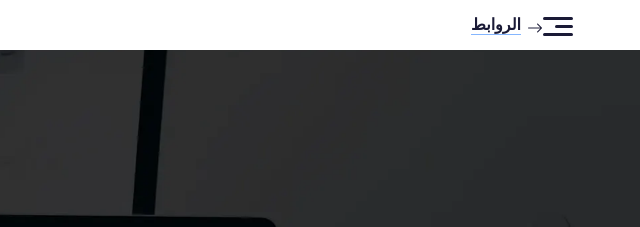
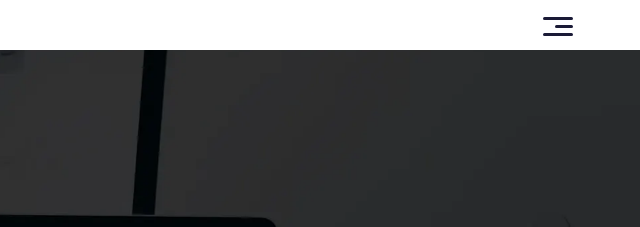
Before and after one commit to omarHayane/my-portfolio, a plain HTML site: page index.html in a window 1280 px wide. Shown: the top 227 px of the page, 625-1265 px from the left. Drawn offline with Linux system fonts and the light colour scheme; files whose address does not match are found by name.

Commit message:
edit links in header

```diff
--- a/css/main.css
+++ b/css/main.css
@@ -132,19 +132,13 @@ html {
 
 .header .group-links {
   display: flex;
-  min-width: 100px;
+  min-width: 30px;
   justify-content: space-between;
   align-items: center;
   min-height: 50px;
 }
 
-.header .group-links {
-  display: flex;
-  min-width: 100px;
-  justify-content: space-between;
-  align-items: center;
-  min-height: 50px;
-}
+
 
 .header .links {
   position: relative;
@@ -265,14 +259,6 @@ html {
   }
 }
 
-@media (max-width: 768px) {
-  .header .group-links {
-    flex-direction: column;
-    /* تغيير الاتجاه إلى عمودي */
-    align-items: flex-start;
-    /* محاذاة العناصر على اليسار */
-  }
-}
 
 
 /* end header */
@@ -381,6 +367,7 @@ html {
     text-align: center;
   }
 }
+
 
 .servisec .services-content .srv i {
   color: var(--color1);
--- a/index.html
+++ b/index.html
@@ -19,14 +19,6 @@
         <img src="./img/OM-logo-design.webp" alt class="logo" />
 
         <div class="group-links">
-          <a
-            class="icon-link icon-link-hover"
-            style="--bs-link-hover-color-rgb: 25, 135, 84"
-            href="#"
-          >
-            الروابط
-            <i class="bi bi-arrow-right"></i>
-          </a>
           <div class="links" id="toggleLinks">
             <span class="icon">
               <span></span>
@@ -947,7 +939,7 @@
                         src="./img/cover.svg"
                         alt=""
                         class="lazy-image"
-                        data-src="../img/logo_desgin/4.1.webp"
+                        data-src="../img/logo_desgin/44.webp"
                         onclick="openFullscreen(this.src)"
                       />
                       <div class="info">
```
Also changed, not shown: img/logo_desgin/4.1.webp (deleted), img/logo_desgin/44.webp (added).
